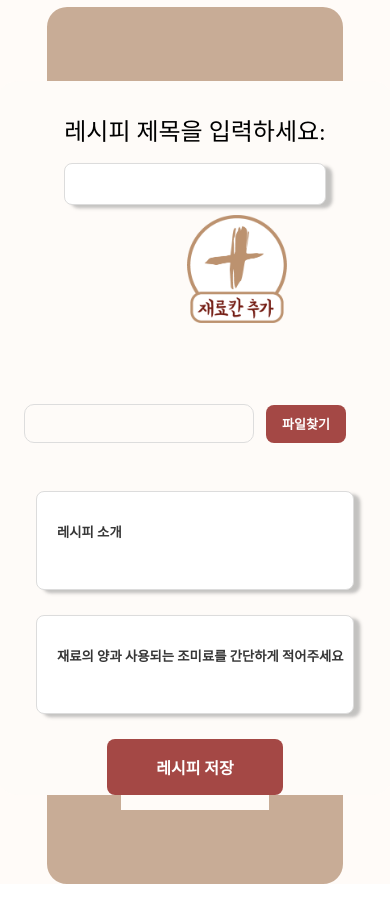
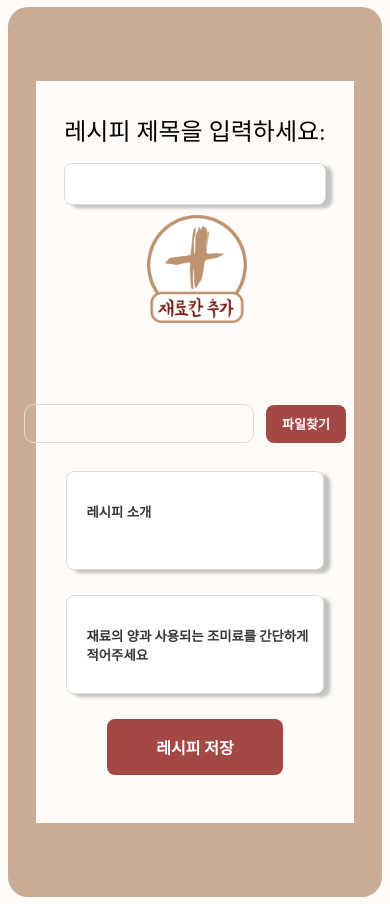
Before and after one commit to taehun2767/janggum, a Django app: template server/apps/posts/templates/posts/recipe_update_page.html in a window 390 px wide; the page is wider, and only the part inside the window is pictured. Shown: the part 109-1013 px from the top of that part. Run offline with Django 4.2, Linux system fonts and the light colour scheme; the template is opened without the code that fills it, so the values that code supplies are empty; some web fonts are replaced.

Commit message:
[style] create, update 페이지 반응형 구현

```diff
--- a/server/apps/posts/templates/posts/recipe_create_page.html
+++ b/server/apps/posts/templates/posts/recipe_create_page.html
@@ -12,13 +12,12 @@
             <button id="add">
               <image
                 src="{% static 'image/더하기버튼_샘플.png'%}"
-                style="border: 0; width: 100px; margin: 3.5rem 0 0 5rem;"
                 id="add_image"
               />
             </button>
           </div>
           <form action="{% url 'posts:create' %}" method="post" enctype="multipart/form-data" style="    border: 74px solid #ae8767ab;">
-            <span class="menu_point" style="background-color:#FEFBF8; border-radius:1.5rem;"><span>
+            <span class="menu_point"><span>
               {% csrf_token %}
               <div id="create_main_info_box">
                   <div class="recipe_title">
@@ -51,7 +50,7 @@
                     {% comment %} 백엔드 input {% endcomment %}
                     <input type="file" name="photo" onchange="readURL(this);" accept=".jpg, .jpeg, .png" />
                     {% comment %} 프론트엔드 input {% endcomment %}
-                      <img style="width: 100px; height: 100px; border: none; margin-top: -2rem; box-shadow: 10px 5px 5px #dcdcdc;" id="create_preview" />
+                      <img id="create_preview" />
                   </div>
               </div>
               {% comment %}
--- a/server/apps/posts/templates/posts/recipe_update_page.html
+++ b/server/apps/posts/templates/posts/recipe_update_page.html
@@ -12,12 +12,12 @@
           <button id="add">
             <image
               src="{% static 'image/더하기버튼_샘플.png'%}"
-              style="border: 0; width: 100px; margin: 3.5rem 0 0 5rem" id="add_image"
+              style="border: 0; width: 100px;" id="add_image"
             />
           </button>
         </div>
         <form action="{% url 'posts:update' post.pk %}" method="post" enctype="multipart/form-data" style="border: 74px solid #ae8767ab;">
-          <span class="menu_point" style="background-color:#FEFBF8; border-radius:1.5rem;"><span>
+          <span class="menu_point"><span>
             {% csrf_token %}
             <div>
                 <div class="recipe_title">
@@ -48,11 +48,7 @@
                 {% comment %} <input style="display:none;" type="file" name="photo"accept=".jpg, .jpeg, .png" onchange="readURL(this);" required="" id="file-input"> {% endcomment %}
                 <input type="hidden" value ="{{photo_url}}" id="photo_url" />
                 <input type="file" id="file-input" name="photo" onchange="readURL(this);" accept=".jpg, .jpeg, .png" style="display:none"/>
-                <span id="fileName" style="position: absolute;
-                margin: 2.4rem 5rem 0 -17rem;
-                font-size: medium;
-                color: darkgray;
-                font-family: var(--sub-font);">{{photo_url}}</span>
+
                 <div id="update_pic">
                   <div id="update_picbutton">
                     <input class="upload-name" />
@@ -60,7 +56,7 @@
 
                     <input type="file" id="file-input" name="photo" onchange="readURL(this);" accept=".jpg, .jpeg, .png" />
                   </div>
-                  <img style="boarder:none; width: 100px" id="update_preview" src="{{post.photo.url}}"/>
+                  <img style="boarder:none; width: 100px" id="update_main_box" src="{{post.photo.url}}"/>
                 </div>
                 <textarea name="content" placeholder="레시피 소개">{{post.content}}</textarea>
                 <textarea name="ingredient_quantity" placeholder="재료의 양과 사용되는 조미료를 간단하게 적어주세요">{{post.ingredient_quantity}}</textarea>
--- a/server/static/css/recipe_update_page.css
+++ b/server/static/css/recipe_update_page.css
@@ -1,4 +1,24 @@
 @import "base.css";
+
+#create_preview {
+  width: 100px;
+  height: 100px;
+  border: none;
+  margin-top: -2rem;
+  box-shadow: 10px 5px 5px #dcdcdc;
+}
+
+.menu_point {
+  padding-bottom: 3rem;
+}
+
+#fileName {
+  position: absolute;
+  margin: 2.4rem 5rem 0 -17rem;
+  font-size: medium;
+  color: darkgray;
+  font-family: var(--sub-font);
+}
 
 .recipe_title,
 .ingredient_list,
@@ -17,9 +37,8 @@
   align-items: center;
   justify-content: center;
   text-align: center;
-  padding-bottom: 15px;
-  /* padding-top: 0px; */
   margin-top: 7px;
+  margin-bottom: 7px;
   margin-left: 12%;
   margin-right: 12%;
   border-radius: 20px;
@@ -106,7 +125,7 @@
 }
 
 #update-btn-container input {
-  background: url(../image/재료판자.png);
+  background: url("../image/재료판자.png");
   width: 8.5rem;
   height: 3rem;
   border: 0;
@@ -164,11 +183,11 @@
   outline: none;
 }
 
-#update_preview {
+/*#update_preview {
   display: flex;
   justify-content: center;
   margin: 10px 0;
-}
+}*/
 
 #update_main_box input {
   background: url("../image/입력창 메뉴판.png") no-repeat;
@@ -271,6 +290,7 @@
 
 #add_image {
   position: absolute;
+  margin: 3.5rem 0 0 5rem;
 }
 
 #update-btn-container {
@@ -278,7 +298,41 @@
   grid-template-columns: 10rem 10rem 10rem;
 }
 
+@media (max-width: 1300px) {
+  #update-btn-container {
+    margin-left: 5rem;
+  }
+  #add_image {
+    margin-left: 0;
+  }
+  form {
+    margin-left: 11%;
+    margin-right: 11%;
+  }
+}
+
+@media (max-width: 1110px) {
+  #update-btn-container {
+    margin-left: 2rem;
+  }
+  #add_image {
+    margin-left: -2rem;
+  }
+  form {
+    margin-left: 6%;
+    margin-right: 6%;
+  }
+}
+
 @media (max-width: 850px) {
+  form {
+    margin-left: 3%;
+    margin-right: 3%;
+  }
+  .menu_point {
+    width: 35rem;
+    background-color: #FEFBF8;
+  }
   .recipe_title input {
     margin-left: 24px;
   }
@@ -287,18 +341,15 @@
     left: 49%;
     top: 158px;
   }
-
   #add_image {
     margin-left: 0;
-    margin-top: 0;
   }
   #update-btn-container {
     box-sizing: border-box;
-    margin: 135px auto 0 auto;
+    margin: 135px 0 0 0;
     padding: 10px;
     display: flex;
     flex-wrap: wrap;
-    width: 95vw;
     justify-content: center;
   }
   input {
@@ -327,14 +378,36 @@
     margin: auto;
     box-sizing: border-box;
   }
+  #update_preview {
+    margin-top: 1rem;
+    margin-bottom: 1rem;
+  }
 }
-@media (max-width: 600px) {
+
+@media (max-width: 750px) {
+  form {
+    margin-left: 1rem;
+    margin-right: 1rem;
+  }
+  .menu_point {
+    width: 33rem;
+    margin: 0;
+  }
+}
+
+@media (max-width: 650px) {
   .disnone {
     display: none;
   }
+  form {
+    margin-left: 3%;
+    margin-right: 3%;
+  }
+  .menu_point {
+    width: 30rem;
+  }
   .recipe_title {
     display: flex;
-    width: 400px;
     justify-content: center;
     align-items: center;
     flex-direction: column;
@@ -358,6 +431,43 @@
   }
 }
 
+@media (max-width: 600px) {
+  form {
+    margin-left: 1rem;
+    margin-right: 1rem;
+  }
+  .menu_point {
+    width: 100%;
+    padding-right: 10%;
+    padding-left: 10%;
+  }
+  textarea {
+    width: 90%;
+  }
+}
+
+@media (max-width: 460px) {
+  form {
+    margin-left: 0.5rem;
+    margin-right: 0.5rem;
+  }
+  .menu_point {
+    width: 17rem;
+  }
+}
+
+@media (max-width: 360px) {
+  .menu_point {
+    width: 15rem;
+  }
+  .recipe_title input {
+    width: 12rem;
+  }
+  #update_pic > input {
+    margin-left: 1rem;
+  }
+}
+
 .round {
   position: absolute;
   width: 20px;
```
Also changed, not shown: server/static/css/recipe_create_page.css (+119 -14 lines).
